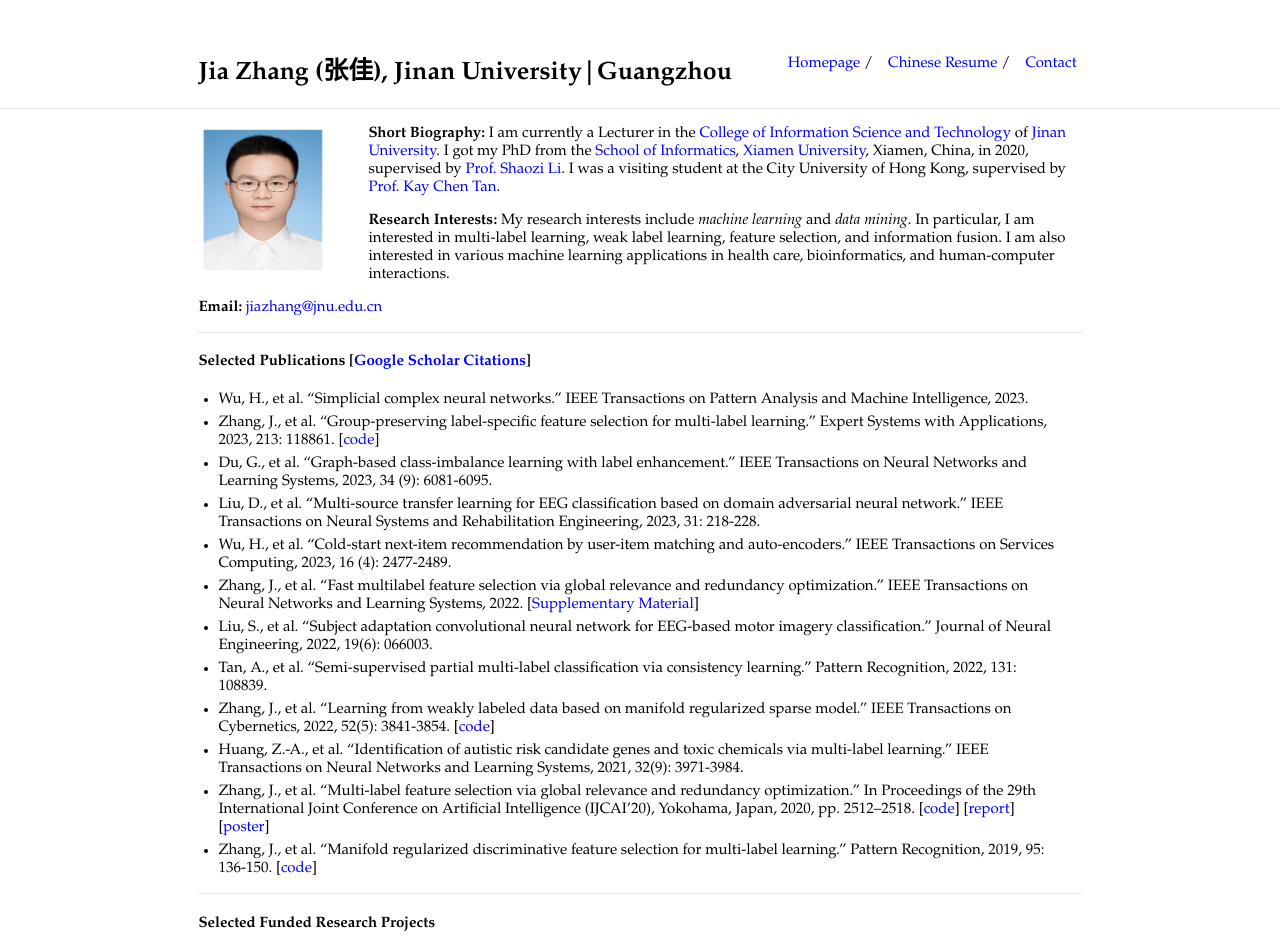
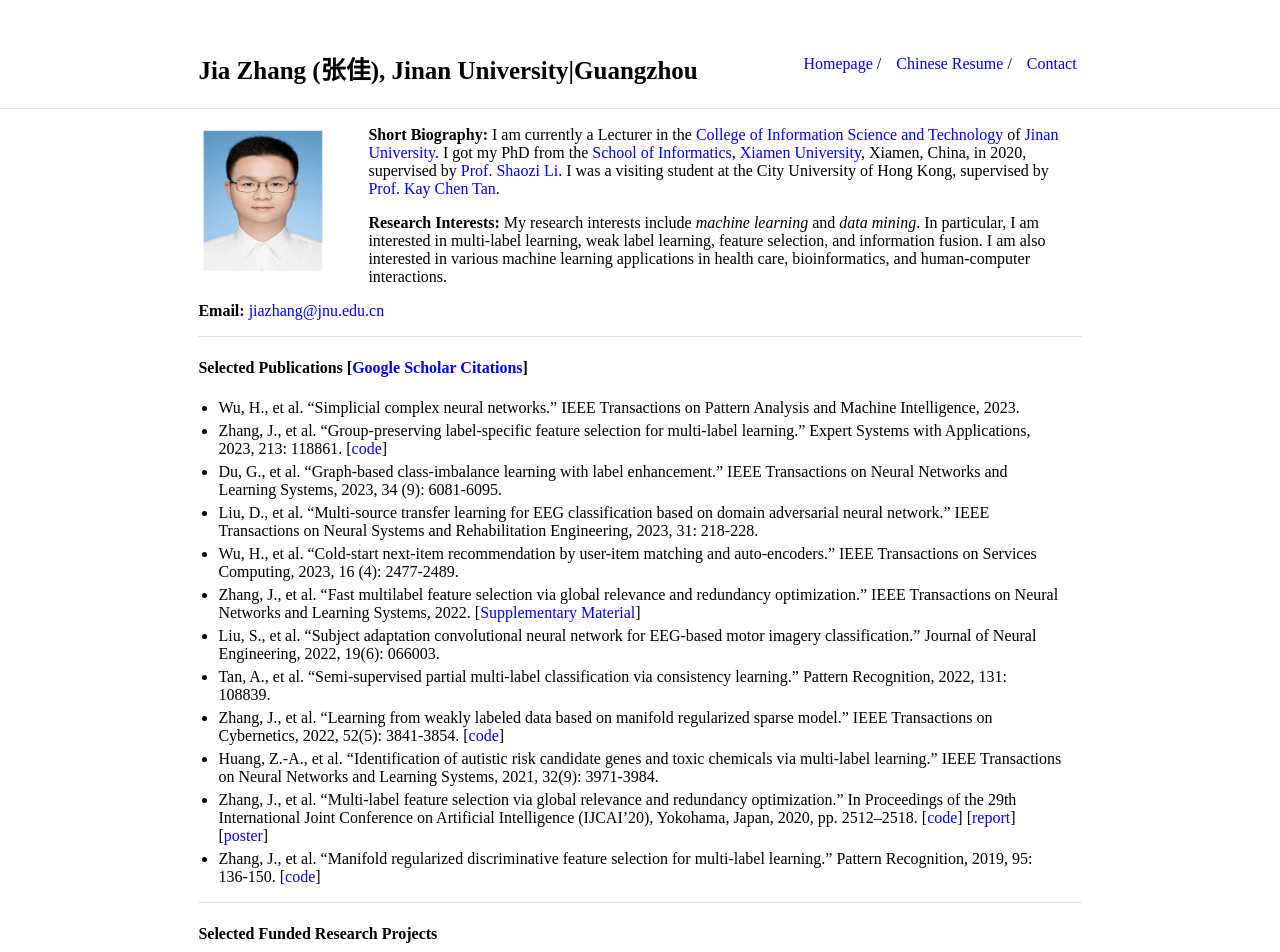
Before and after one commit to jiazhang-ml/jiazhang-ml.github.io, a Jekyll site: the page built from index.md, in a window 1280 px wide. Shown: the top 952 px of the page. Built offline with Jekyll 4.4.1, drawn with Linux system fonts in a browser that asks for light colours.

Commit message:
Update _style.scss

```diff
--- a/_sass/_style.scss
+++ b/_sass/_style.scss
@@ -11,8 +11,8 @@ html {
 }
 body {
     margin: 0;
-    font-family: Palatino Linotype;
-    font-size: 15px;
+    font-family: Times New Roman;
+    font-size: 16px;
     height: 100%;
 }
 a {
@@ -34,7 +34,7 @@ hr {
  */
 
 #author-name {
-    font-family: Palatino Linotype;
+    font-family: Times New Roman;
     font-weight:bold;
     font-size: 25px;
     color: #000000;
```
